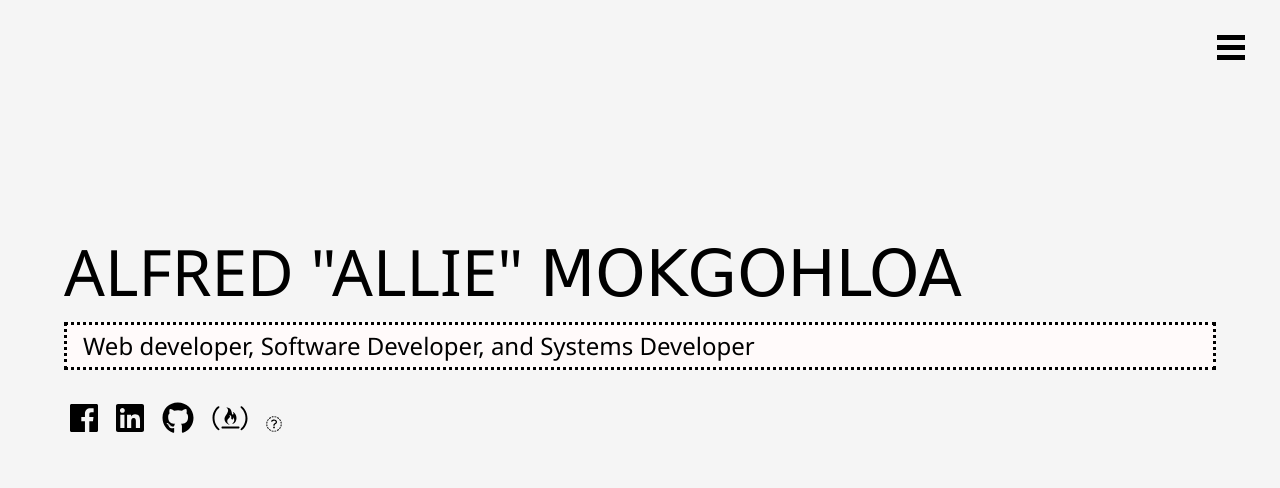
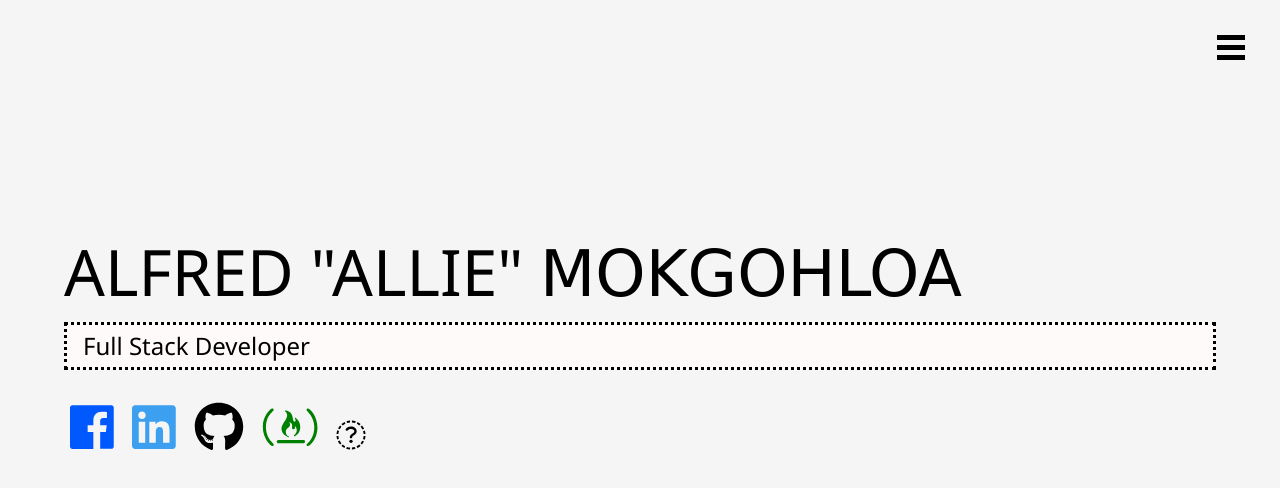
Before and after one commit to DeadMan-Moc/personal-website, a plain HTML site: page index.html in a window 1280 px wide. Drawn offline with Linux system fonts and the light colour scheme.

Commit message:
--- Auto-Git Commit ---

```diff
--- a/index.html
+++ b/index.html
@@ -20,7 +20,9 @@
         </div>
         <nav class="menu">
             <div class="menu-branding">
-                <div class="portrait"></div>
+                <div class="portrait">
+
+                </div>
             </div>
             <ul class="menu-nav">
                 <li class="nav-item">
@@ -51,24 +53,25 @@
             <span class="text-secondary">Mokgohloa</span>
         </h1>
         <h2 class="sm-heading">
-            Web developer,
-            Software Developer, and
-            Systems Developer</h2>
+            Full
+            Stack
+            Developer
+        </h2>
         <div class="social-icons">
             <a href="https://www.facebook.com/nare.alfred" target="_blank">
-                <i class="fab fa-facebook fa-2x"></i>
+                <i style="color:#0059ff;font-size: 50px" class="fab fa-facebook fa-2x"></i>
             </a>
             <a href="https://www.linkedin.com/in/alfred-mokgohloa-393165124/" target="_blank">
-                <i class="fab fa-linkedin fa-2x"></i>
+                <i style="color:#3c9ff0;font-size: 50px"class="fab fa-linkedin fa-2x"></i>
             </a>
             <a href="https://github.com/DeadMan-MOC" target="_blank">
-                <i class="fab fa-github fa-2x"></i>
+                <i style="font-size: 50px"class="fab fa-github fa-2x"></i>
             </a>
             <a href="https://www.freecodecamp.org/fcc4c977a8f-d936-4ab3-80fd-0a7fa996e33d" target="_blank">
-                <i class="fab fa-free-code-camp fa-2x"></i>
+                <i style="color:green; font-size: 50px"class="fab fa-free-code-camp fa-2x"></i>
             </a>
             <a>
-                <i class="fa"></i>
+                <i style="font-size: 30px"class="fa"></i>
             </a>
         </div>
     </main>
--- a/style/index.css
+++ b/style/index.css
@@ -259,6 +259,7 @@ h3 {
     background: snow;
     border-style: dotted;
     border-width: 3px;
+    border-block-end-width: unset;
   }
 
 a {
```
Also changed, not shown: pages/aboutMe.html (+1 -1 lines).
